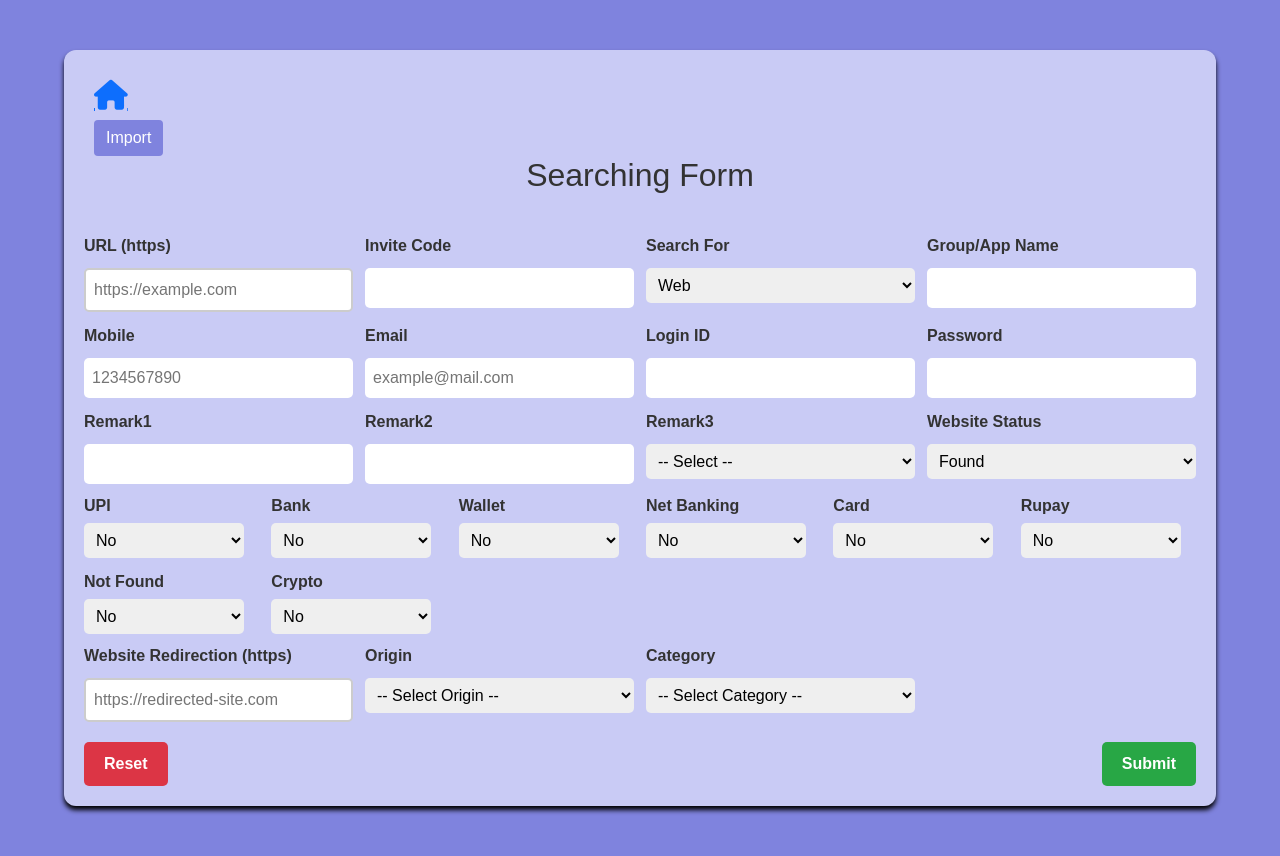
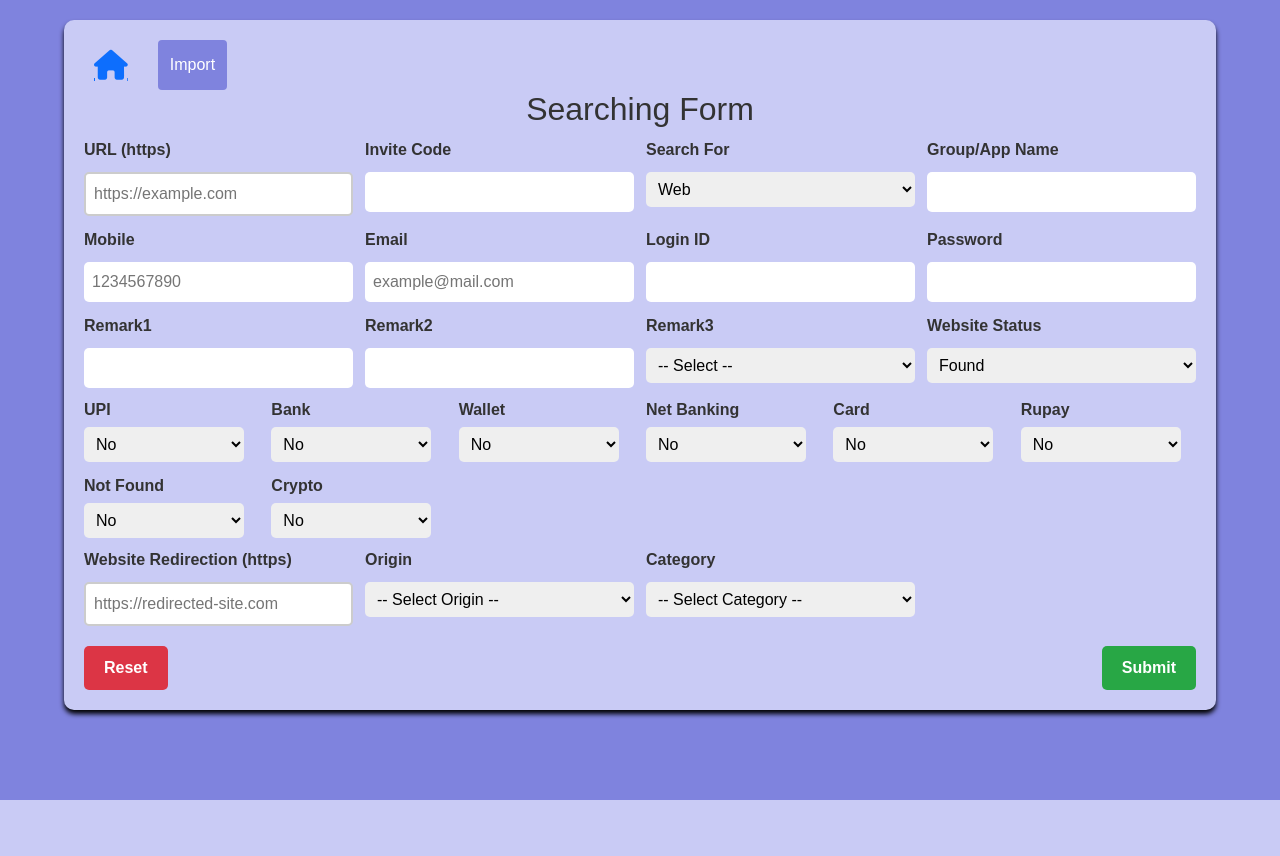
Before and after one commit to antimoneylaundring/aml_dispatcher, a PHP site: page /working.php in a window 1280 px wide. After the commit the page ends 800 px from the top, so only its background shows below. Run offline with PHP 8.4, Linux system fonts and the light colour scheme.

Commit message:
home button

```diff
--- a/assets/css/working.css
+++ b/assets/css/working.css
@@ -6,17 +6,19 @@ body {
 .form-container {
   background-color: #c9cbf5;
   padding: 20px 20px;
-  border-radius: 12px;
+  border-radius: 10px;
   width: 90%;
   max-width: 1500px;
-  margin: 50px auto;
+  margin: 100px auto;
   color: #333;
   box-shadow: 0 4px 5px rgb(0, 0, 0);
+  margin-top: 20px;
+  margin-bottom: 20px;
 }
 
 .form-container h2 {
   text-align: center;
-  margin-bottom: 40px;
+  margin-bottom: 10px;
 }
 
 .form-grid {
--- a/working.php
+++ b/working.php
@@ -13,17 +13,18 @@
 
 <body>
   <div class="form-container">
-
+    <div style="display: flex;">
       <a href="index.php" class="home-button">
         <!-- <i class="fas fa-home" style="font-size: 62px; display: inline-block; margin: 10px; transition: transform 0.3s ease;"></i> -->
-        <i class="fas fa-home"
-          style="font-size: 30px; display: flex; margin: 10px;"></i>
+        <i class="fas fa-home" style="font-size: 30px; display: flex; margin: 10px;"></i>
       </a>
-      <button type="submit" name="ixport" value="1" onclick="importFiltered()"
-        style="margin-left: 10px; padding: 6px 12px; background-color: #7f83de; color: white; border: none; border-radius: 4px;">
+
+      <button type="submit" name="import" value="1" onclick="importFiltered()"
+        style="margin-left: 20px; padding: 6px 12px; background-color: #7f83de; color: white; border: none; border-radius: 4px;">
         Import
       </button>
-    <h2>Searching Form</h2>
+    </div>
+      <h2>Searching Form</h2>
     <form>
       <div class="form-grid">
         <!-- Regular Fields -->
```
